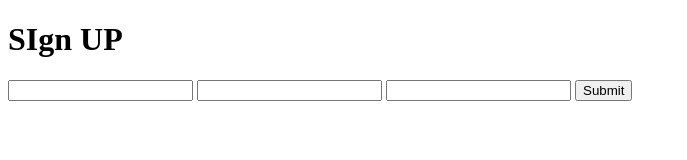
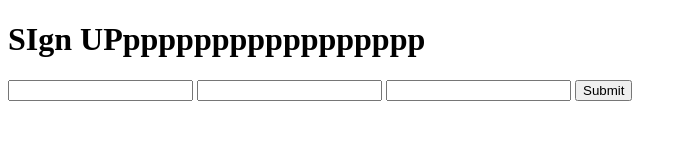
Before and after one commit to Vedi-Gorakh/tree, a plain HTML site: page Signup.html in a window 1280 px wide. Shown: the whole page, without its empty margins (0-687 px from the left). Drawn offline with Linux system fonts and the light colour scheme.

Commit message:
signup finish

```diff
--- a/Signup.html
+++ b/Signup.html
@@ -6,7 +6,7 @@
     <title>Document</title>
 </head>
 <body>
-    <h1> SIgn UP</h1>
+    <h1> SIgn UPppppppppppppppppp</h1>
     <form action="">
         <input type="text">
         <input type="password">
```
